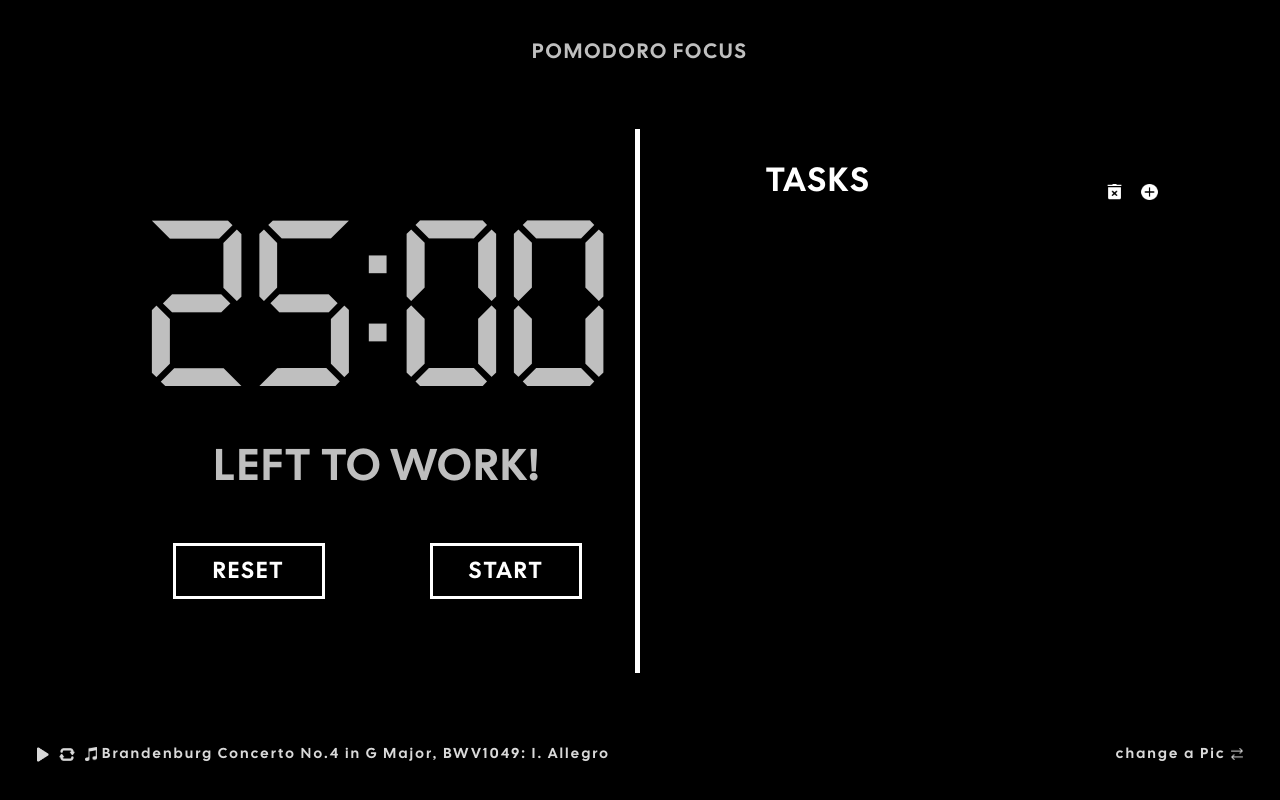
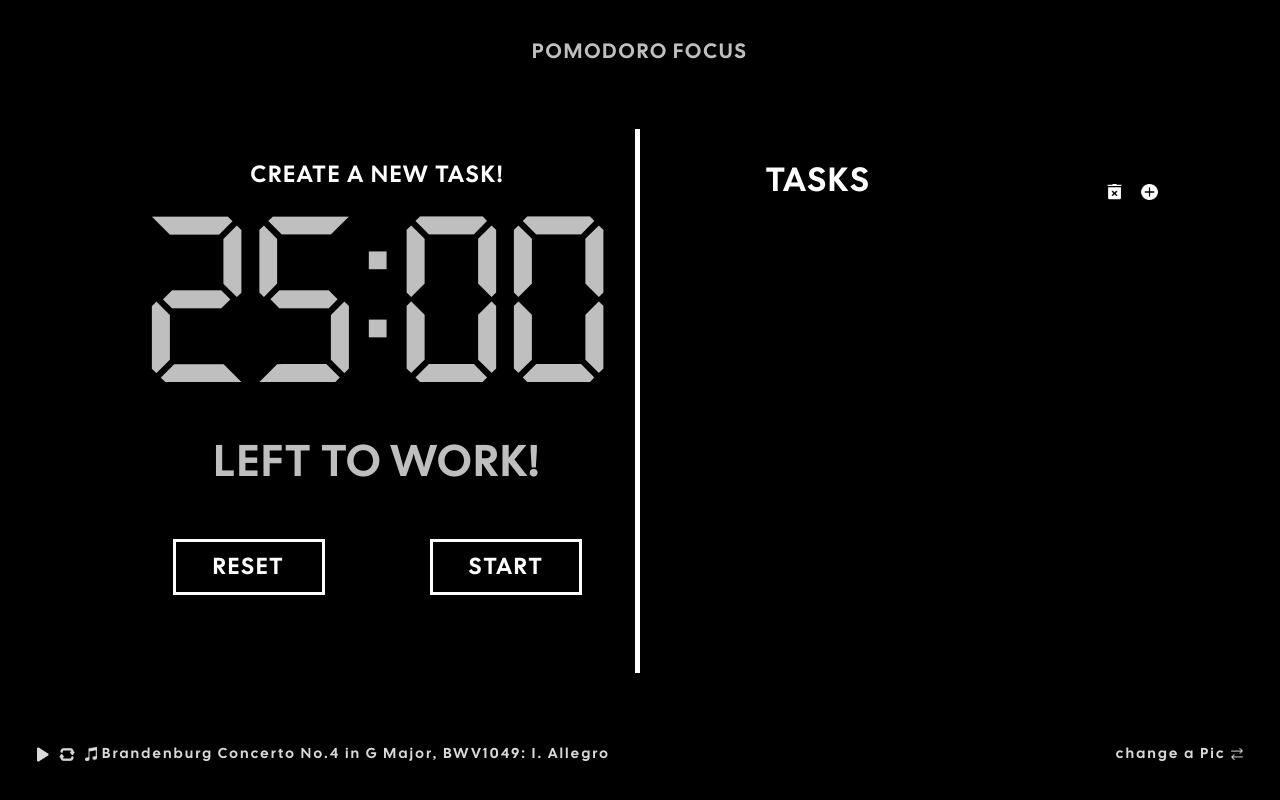
Before and after one commit to ritah0824/orbit2.0-frontend, a website: page index.html in a window 1280 px wide. Drawn offline with Linux system fonts and the light colour scheme; no server answers.

Commit message:
Update index.html

```diff
--- a/index.html
+++ b/index.html
@@ -24,12 +24,15 @@
             display: block;
         }
 
-        /* ✅ NEW: Reserve space for task display - keeps timer position fixed */
+        /* Style for current task display */
         #current-task-display {
             font-size: 2.94vh;
             letter-spacing: 0.26vh;
-            min-height: 3.5vh; /* Reserve space even when empty */
-            margin-bottom: 2vh; /* Space between task name and timer */
+            min-height: 3vh; /* Reserve space even when empty */
+        }
+
+        #current-task-display.hidden {
+            display: none;
         }
     </style>
     <script src="./js/task.js"></script>
@@ -40,8 +43,8 @@
         <div class="top">POMODORO FOCUS</div>
         <div class="main" style="display: flex; width: 100%;margin-top: 8vh;height: 68vh;">
             <div class="main-left" style="width: 50%; border-right: 5px solid #FFFFFF; padding: 4.09vh 0 4.09vh 15vh;">
-                <!-- ✅ UPDATED: Task display with reserved space -->
-                <div id="current-task-display"></div>
+                <!-- ✅ CHANGED: Made this dynamic -->
+                <div id="current-task-display" style="font-size: 2.94vh; letter-spacing: 0.26vh;">CREATE&nbsp;A&nbsp;NEW&nbsp;TASK!</div>
 
                 <div class="time">
                     <div id="time-minute-1" class="time-num">2</div>
@@ -94,7 +97,7 @@
 
     <script src="./js/index.js"></script>
     <script>
-        // NASA, Spotify, Quote API code stays exactly the same...
+        // NASA, Quotes, Spotify API code stays the same...
         let usedDates = [];
         let tracksUri = "";
         let accessToken = "";
```
